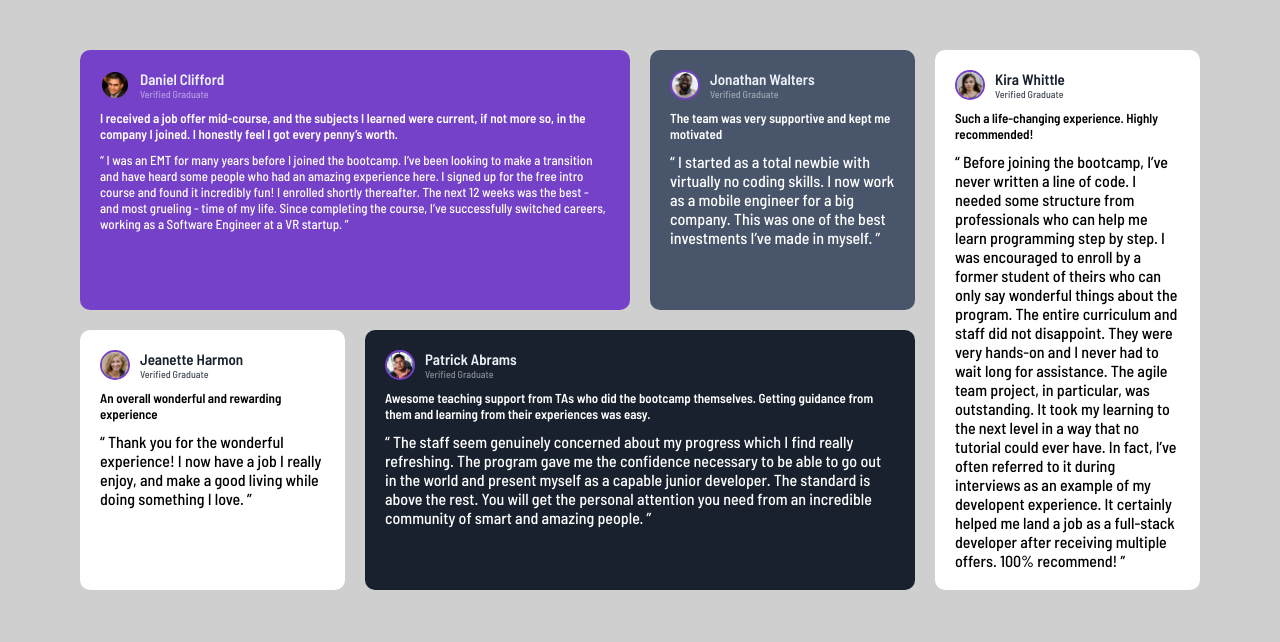
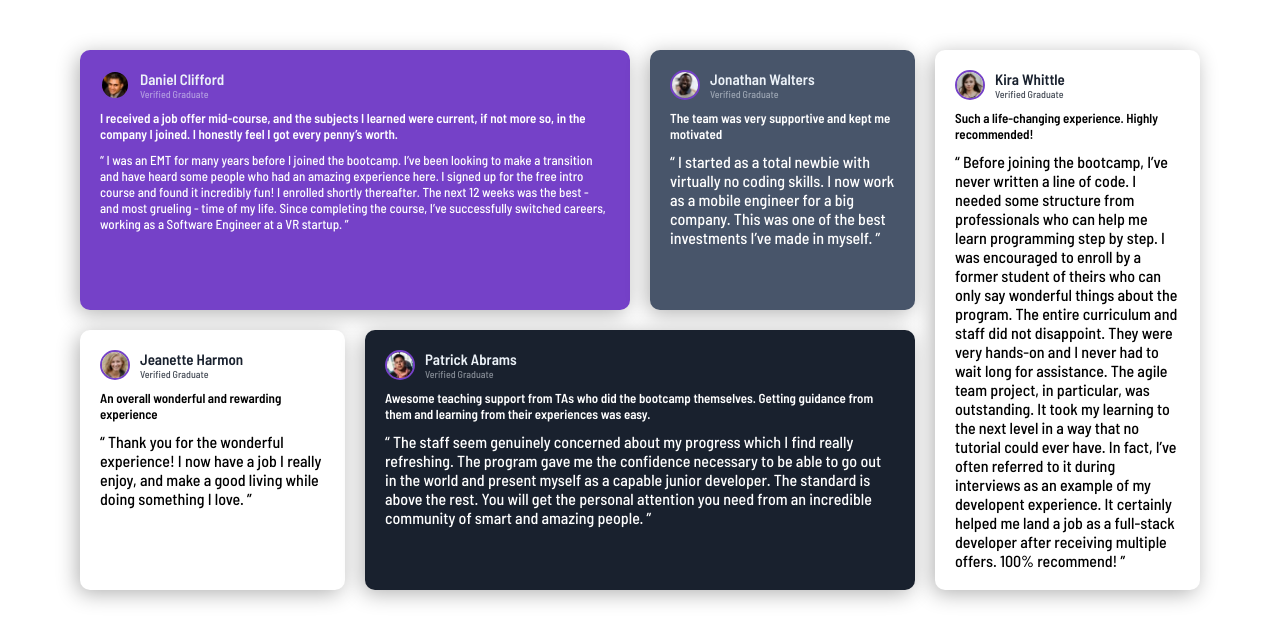
Before and after one commit to gbotesco/testimonials-grid-section-main, a plain HTML site: page index.html in a window 1280 px wide. Drawn offline with Linux system fonts and the light colour scheme.

Commit message:
add box-shadow

```diff
--- a/style.css
+++ b/style.css
@@ -20,7 +20,7 @@
 --Lightgrayishblue: hsl(210, 46%, 95%);
 }
 body{
-    background:var(--Lightgray);
+    background:var(--Lightgrayishblue));
     font-family: 'Barlow Semi Condensed';
     scroll:var(--Lightgrayishblue);
 }
@@ -40,28 +40,33 @@ body{
     padding: 20px;
     border-radius: 10px;
     font-size: 13px;
+    box-shadow: -3px 4px 21px -1px rgba(0,0,0,0.32);
 }
 .testimonial-2{
     background:var(--Verydarkgrayishblue);
     color: var(--White);
     padding: 20px;
     border-radius: 10px;
+    box-shadow: -3px 4px 21px -1px rgba(0,0,0,0.32);
 }
 .testimonial-3{
     background:var(--White);
     padding: 20px;
     border-radius: 10px;
+    box-shadow: -3px 4px 21px -1px rgba(0,0,0,0.32);
 }
 .testimonial-4{
     background:var(--Verydarkblackishblue);
     color: var(--White);
     padding: 20px;
     border-radius: 10px;
+    box-shadow: -3px 4px 21px -1px rgba(0,0,0,0.32);
 }
 .testimonial-5{
     background:var(--White);
     padding: 20px;
     border-radius: 10px;
+    box-shadow: -3px 4px 21px -1px rgba(0,0,0,0.32);
 }
 .user{
     display:flex;
```
